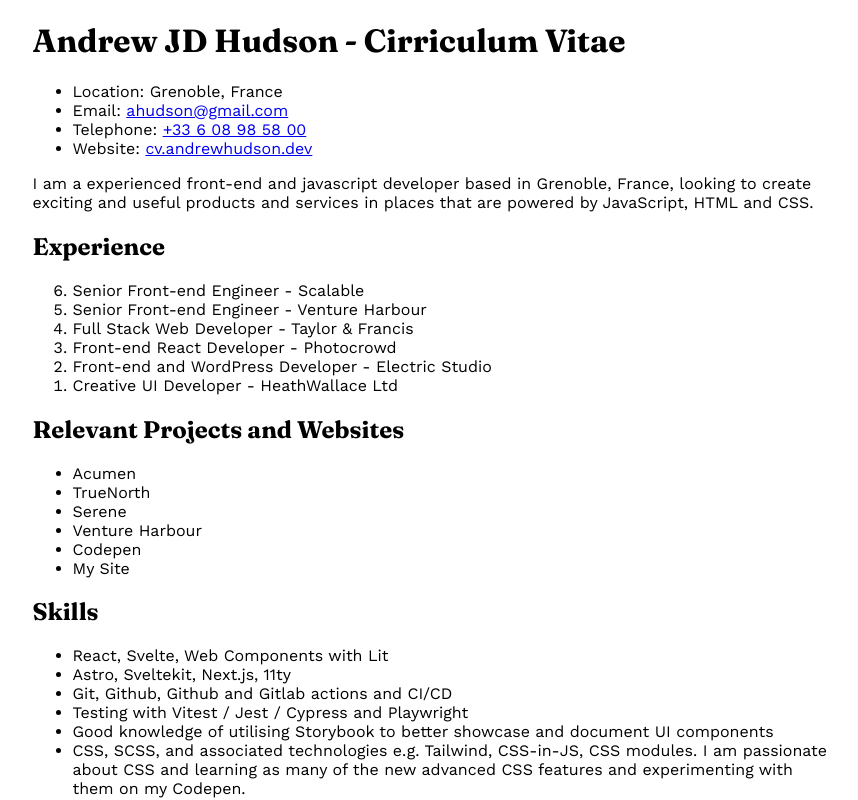
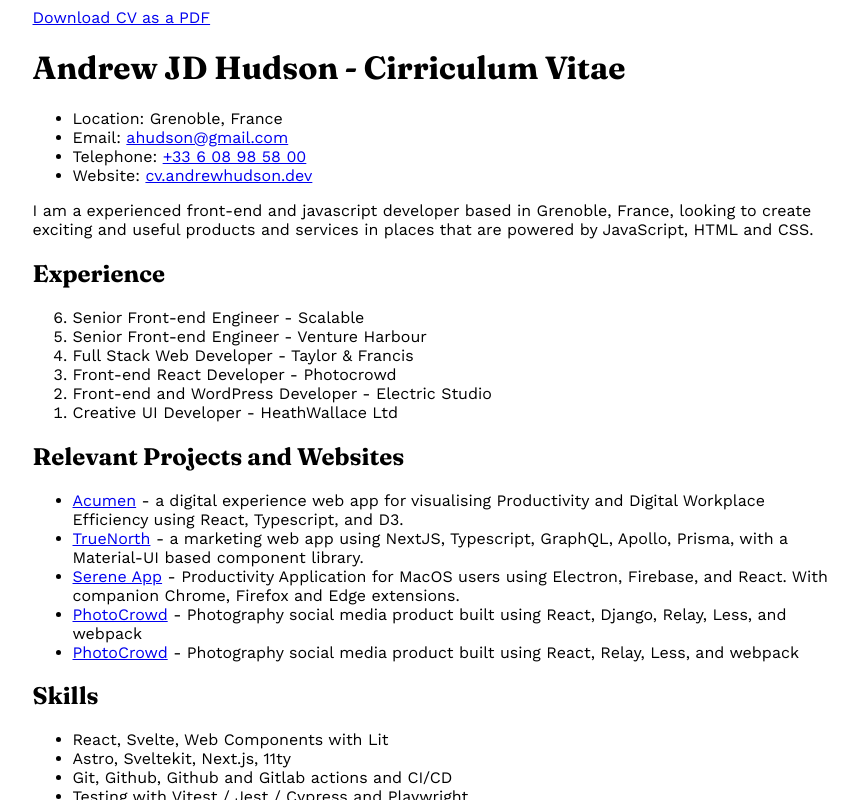
Before and after one commit to bigandy/cv, a SvelteKit app: page / in a window 1280 px wide. Shown: the top 800 px of the page, without its empty margins (208-1066 px from the left). Built offline with nearby package versions, Linux system fonts and the light colour scheme.

Commit message:
download link

```diff
--- a/src/routes/+layout.svelte
+++ b/src/routes/+layout.svelte
@@ -32,6 +32,6 @@
 	main {
 		max-inline-size: 799px;
 		margin-inline: auto;
-		font-family: 'Work Sans';
+		font-family: var(--body-font);
 	}
 </style>
--- a/src/routes/+page.svelte
+++ b/src/routes/+page.svelte
@@ -139,6 +139,46 @@
 		description: 'Online Resume of Andrew JD Hudson',
 		short_description: 'Andrew JD Hudson - Senior Javascript Developer in Grenoble, France'
 	};
+
+	const headline = `I am a experienced front-end and javascript developer based in Grenoble, France, looking to create exciting and useful products and services in places that are powered by JavaScript, HTML and CSS.`;
+
+	interface Site {
+		url: string;
+		title: string;
+		description: string;
+	}
+
+	const sites: Site[] = [
+		{
+			url: 'https://www.scalable.com/',
+			title: 'Acumen',
+			description:
+				'a digital experience web app for visualising Productivity and Digital Workplace Efficiency using React, Typescript, and D3.'
+		},
+		{
+			url: 'https://truenorth.io/',
+			title: 'TrueNorth',
+			description:
+				'a marketing web app using NextJS, Typescript, GraphQL, Apollo, Prisma, with a Material-UI based component library.'
+		},
+		{
+			url: 'https://sereneapp.com/',
+			title: 'Serene App',
+			description:
+				'Productivity Application for MacOS users using Electron, Firebase, and React. With companion Chrome, Firefox and Edge extensions.'
+		},
+		{
+			url: 'https://photocrowd.com/',
+			title: 'PhotoCrowd',
+			description:
+				'Photography social media product built using React, Django, Relay, Less, and webpack'
+		},
+		{
+			url: 'https://photocrowd.com/',
+			title: 'PhotoCrowd',
+			description: 'Photography social media product built using React, Relay, Less, and webpack'
+		}
+	];
 </script>
 
 <svelte:head>
@@ -152,6 +192,8 @@
 	<meta property="og:url" content={contact.url} />
 </svelte:head>
 
+<a href="/andrew-hudson-cv.pdf" download>Download CV as a PDF</a>
+
 <h1>Andrew JD Hudson - Cirriculum Vitae</h1>
 
 <ul>
@@ -161,10 +203,7 @@
 	<li>Website: <a href={contact.url}>{contact.url.replace('https://', '')}</a></li>
 </ul>
 
-<p>
-	I am a experienced front-end and javascript developer based in Grenoble, France, looking to create
-	exciting and useful products and services in places that are powered by JavaScript, HTML and CSS.
-</p>
+<p>{headline}</p>
 
 <h2>Experience</h2>
 
@@ -177,12 +216,15 @@
 <h2>Relevant Projects and Websites</h2>
 
 <ul>
-	<li>Acumen</li>
+	{#each sites as site}
+		<li><a href={site.url}>{site.title}</a> - {site.description}</li>
+	{/each}
+	<!-- <li>Acumen</li>
 	<li>TrueNorth</li>
 	<li>Serene</li>
 	<li>Venture Harbour</li>
 	<li>Codepen</li>
-	<li>My Site</li>
+	<li>My Site</li> -->
 </ul>
 
 <h2>Skills</h2>
```
Also changed, not shown: 1 other file (tests, documents, lock files or other folders).
